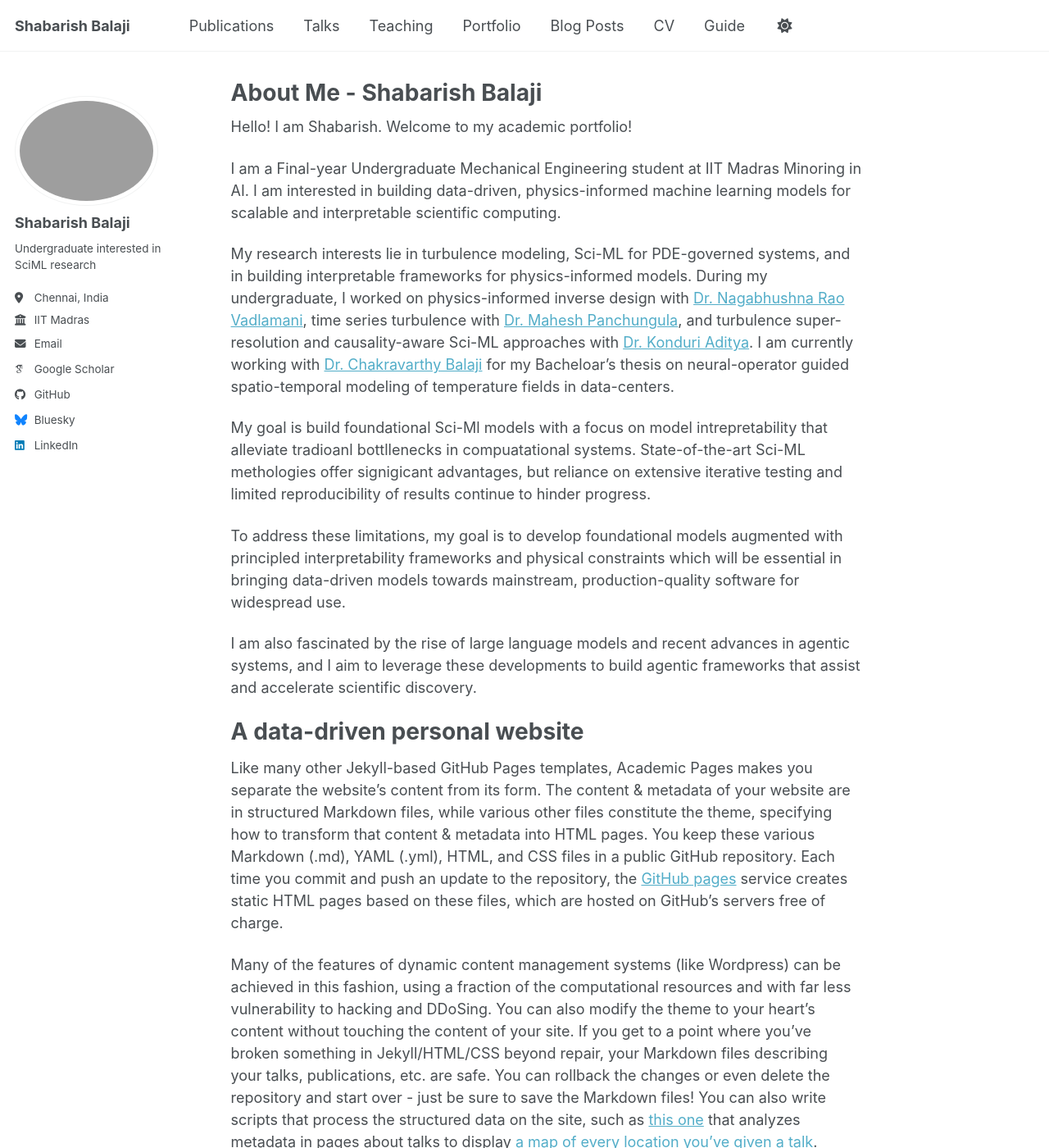
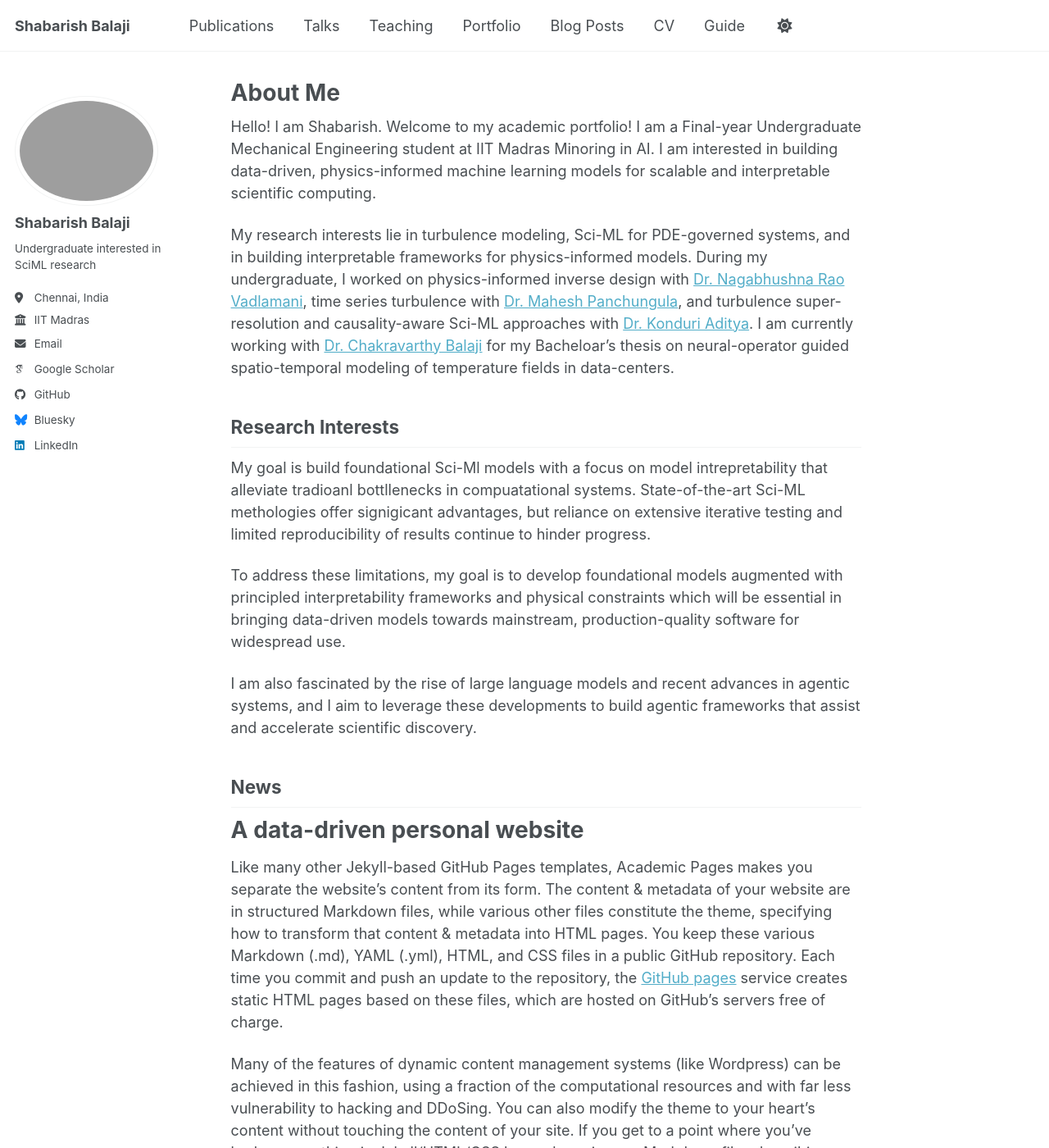
Before and after one commit to shabarishbalajir/shabarishbalajir.github.io, a Jekyll site: the page built from _pages/about.md, in a window 1280 px wide and 1400 px high. Shown: the whole window at 82% size. Built offline with Jekyll 4.4.1, drawn with Linux system fonts in a browser that asks for light colours; some web fonts are replaced; a script bundle is joined from its source files by our own code; library files that are not in the unit come from our copies.

Commit message:
Update about.md

```diff
--- a/_pages/about.md
+++ b/_pages/about.md
@@ -1,6 +1,6 @@
 ---
 permalink: /
-title: "About Me - Shabarish Balaji"
+title: "About Me"
 author_profile: true
 redirect_from:
   - /about/
@@ -8,19 +8,20 @@ redirect_from:
 ---
 
 Hello! I am Shabarish. Welcome to my academic portfolio!
-
 I am a Final-year Undergraduate Mechanical Engineering student at IIT Madras Minoring in AI. I am interested in building data-driven, physics-informed machine learning models for scalable and interpretable scientific computing.
 
-My research interests lie in turbulence modeling, Sci-ML for PDE-governed systems, and in building interpretable frameworks for physics-informed models. During my undergraduate, I worked on physics-informed inverse design with [Dr. Nagabhushna Rao Vadlamani](), time series turbulence with [Dr. Mahesh Panchungula](), and turbulence super-resolution and causality-aware Sci-ML approaches with [Dr. Konduri Aditya](). I am currently working with [Dr. Chakravarthy Balaji]() for my Bacheloar's thesis on neural-operator guided spatio-temporal modeling of temperature fields in data-centers.
+My research interests lie in turbulence modeling, Sci-ML for PDE-governed systems, and in building interpretable frameworks for physics-informed models. During my undergraduate, I worked on physics-informed inverse design with [Dr. Nagabhushna Rao Vadlamani](https://home.iitm.ac.in/nrv/index.html), time series turbulence with [Dr. Mahesh Panchungula](https://home.iitm.ac.in/mvp/), and turbulence super-resolution and causality-aware Sci-ML approaches with [Dr. Konduri Aditya](https://cds.iisc.ac.in/faculty/konduriadi/). I am currently working with [Dr. Chakravarthy Balaji](https://home.iitm.ac.in/balaji/) for my Bacheloar's thesis on neural-operator guided spatio-temporal modeling of temperature fields in data-centers.
 
-
-
+Research Interests
+-------
 My goal is build foundational Sci-Ml models with a focus on model intrepretability that alleviate tradioanl bottllenecks in compuatational systems. State-of-the-art Sci-ML methologies offer signigicant advantages, but reliance on extensive iterative testing and limited reproducibility of results continue to hinder progress.
 
 To address these limitations, my goal is to develop foundational models augmented with principled interpretability frameworks and physical constraints which will be essential in bringing data-driven models towards mainstream, production-quality software for widespread use.
 
 I am also fascinated by the rise of large language models and recent advances in agentic systems, and I aim to leverage these developments to build agentic frameworks that assist and accelerate scientific discovery.
 
+News
+----
 
 
 A data-driven personal website
```
